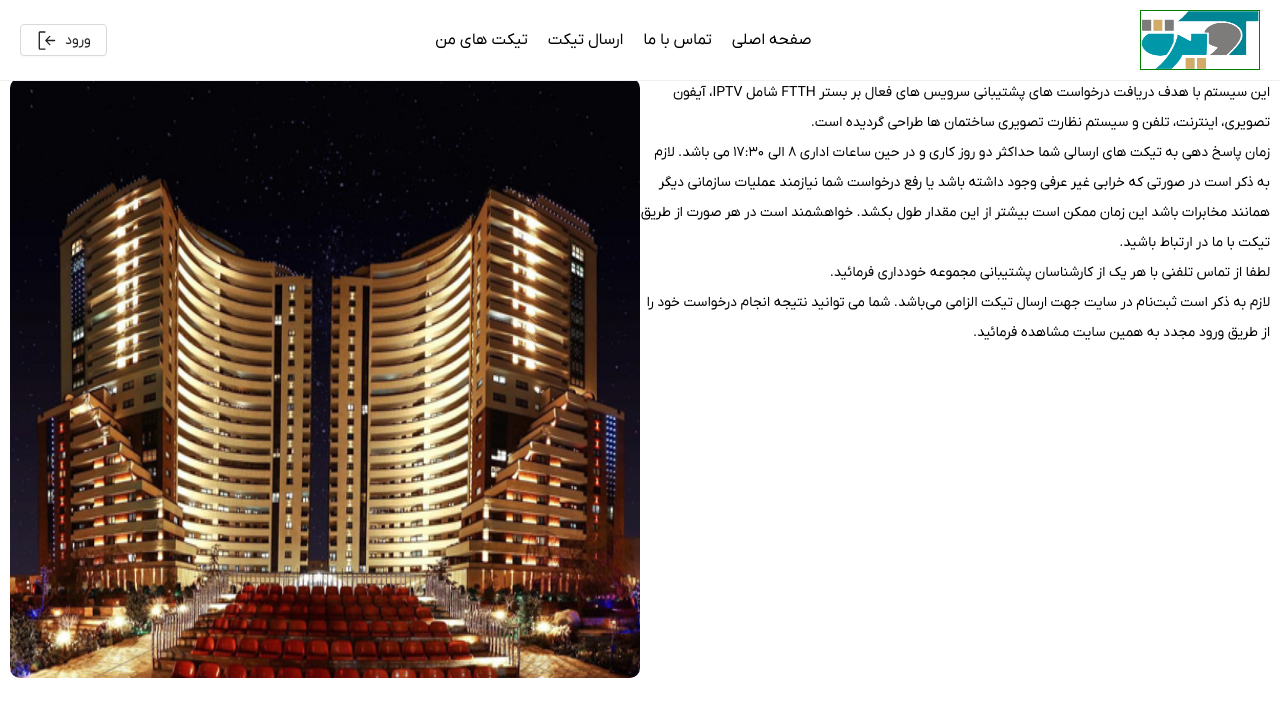
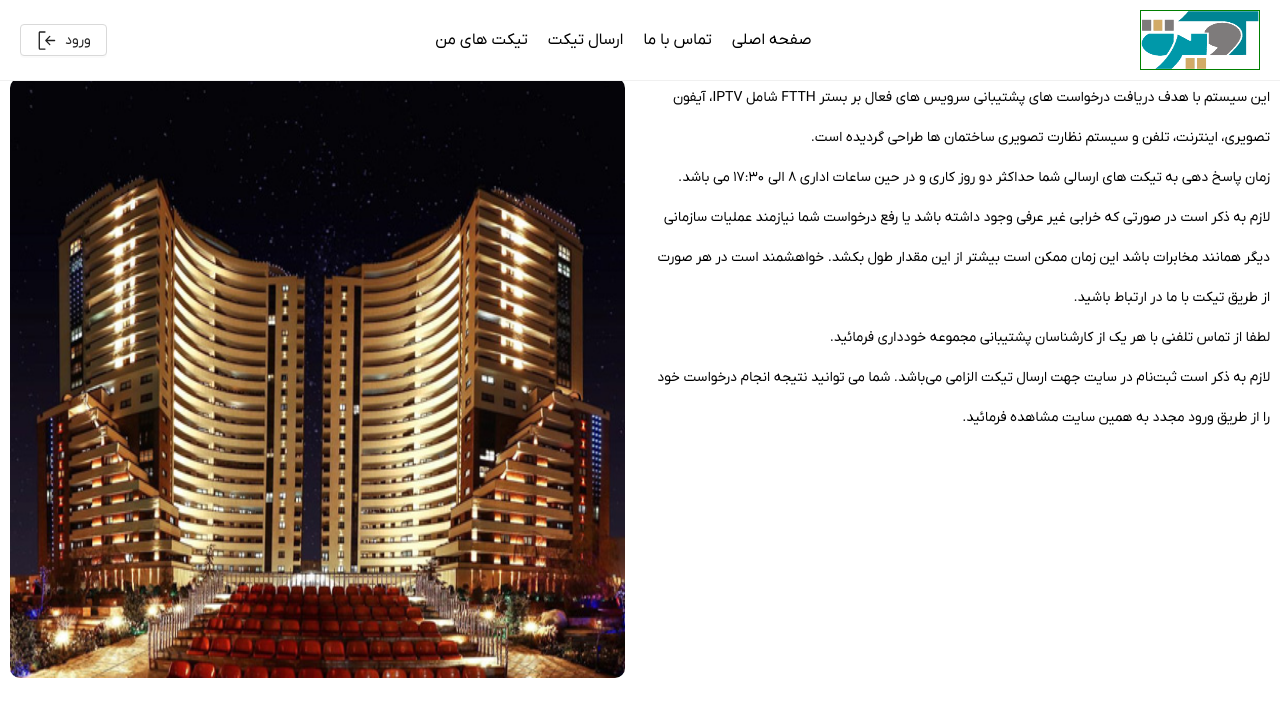
Before and after one commit to mohadesehkeramatfar/helpdesk, a Next.js app: page / in a window 1280 px wide. Shown: the top 716 px of the page. Built offline with nearby package versions, Linux system fonts and the light colour scheme.

Commit message:
update variable and home page design

```diff
--- a/src/app/page.module.scss
+++ b/src/app/page.module.scss
@@ -3,7 +3,7 @@
 .main {
   display: flex;
   min-height: 100vh;
-  margin-top: 140px;
+  // margin-top: 160px;
   display: flex;
   flex-direction: column;
   row-gap: 25px;
@@ -16,11 +16,12 @@
     display: flex;
     flex-direction: column;
     font-size: 1.4rem;
-    row-gap: 30px;
-    line-height: 30px;
+    row-gap: 35px;
+    line-height: 40px;
 
     @media screen and (min-width: $desktop-width) {
       flex-direction: row;
+      column-gap: 30px;
     }
   }
   .list_content {
--- a/src/app/variables.module.scss
+++ b/src/app/variables.module.scss
@@ -1,5 +1,6 @@
 $radius: 10px;
 $primary: #0098a9;
+$secondary: #0098a9;
 $gray-900: #212121;
 $gray-800: #424242;
 $gray-700: #616161;
```
